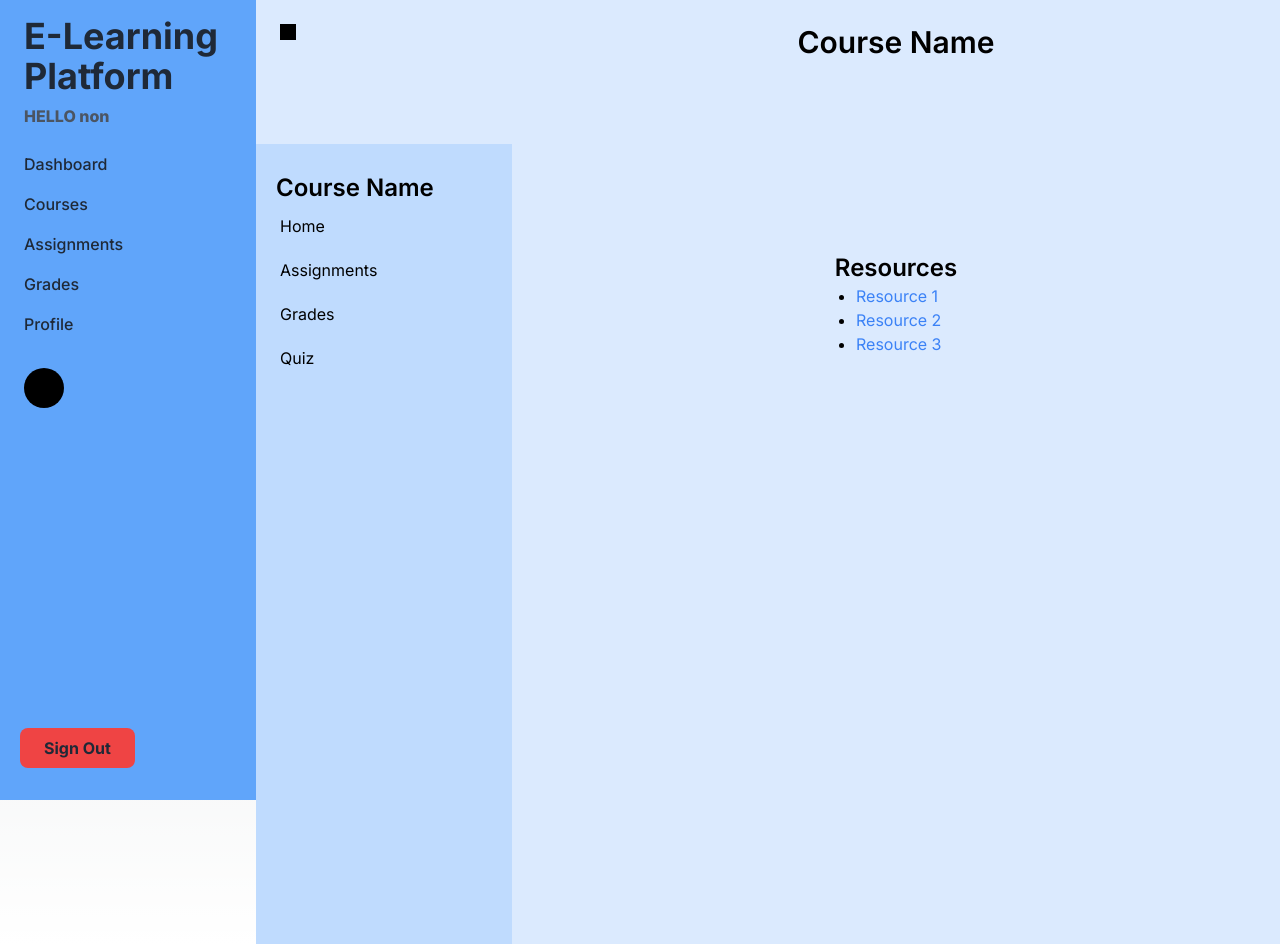
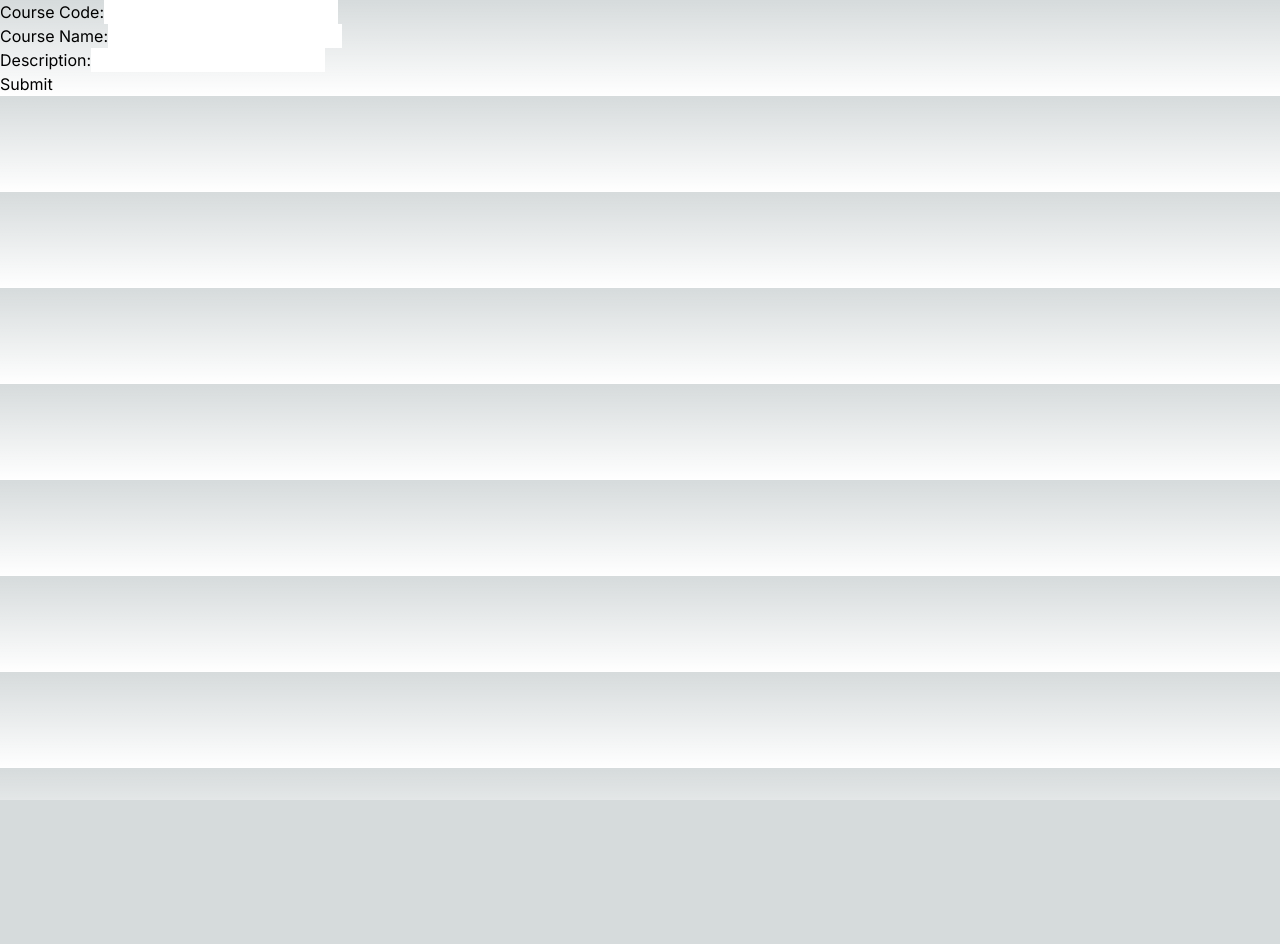
Before and after one commit to OM200401/Discord-Mods, a Next.js app: page /addCourse in a window 1280 px wide. After the commit the page ends 800 px from the top, so only its background shows below. Built offline with nearby package versions, Linux system fonts and the light colour scheme; no server answers.

Commit message:
Temp addCourse page to confirm routing works

```diff
--- /dev/null
+++ b/app/addCourse/page.jsx
@@ -0,0 +1,92 @@
+'use client';
+import { useState } from 'react';
+import { useEffect } from "react";
+import firebase from 'firebase/app'; // import firebase from the firebase/app module
+
+const Page = () => {
+    const [courseCode, setCourseCode] = useState('');
+    const [courseName, setCourseName] = useState('');
+    const [description, setDescription] = useState('');
+
+    const handleInputChange = (e) => {
+        const { name, value } = e.target;
+        if (name === 'courseCode') {
+            setCourseCode(value);
+        } else if (name === 'courseName') {
+            setCourseName(value);
+        } else if (name === 'description') {
+            setDescription(value);
+        }
+    };
+
+    const handleSubmit = async (e) => { // Make sure to mark the handleSubmit function as async
+        e.preventDefault();
+        try {
+            // Initialize Firebase
+            const firebaseConfig = {
+                // your Firebase config here
+            };
+            if (!firebase.apps.length) { // Check if Firebase app is already initialized
+                firebase.initializeApp(firebaseConfig);
+            }
+
+            // Get a reference to the Firestore database
+            const db = firebase.firestore();
+
+            // Create a new document in the "courses" collection
+            await db.collection('courses').doc(courseCode).set({
+                courseCode,
+                courseName,
+                description
+            });
+
+            console.log('Data sent to Firebase successfully!');
+        } catch (error) {
+            console.error('Error sending data to Firebase:', error);
+        }
+
+        console.log('Course Code:', courseCode);
+        console.log('Course Name:', courseName);
+        console.log('Description:', description);
+    };
+
+    return (
+        <div>
+            <form onSubmit={handleSubmit}>
+                <label>
+                    Course Code:
+                    <input
+                        type="text"
+                        name="courseCode"
+                        value={courseCode}
+                        onChange={handleInputChange}
+                    />
+                </label>
+                <br />
+                <label>
+                    Course Name:
+                    <input
+                        type="text"
+                        name="courseName"
+                        value={courseName}
+                        onChange={handleInputChange}
+                    />
+                </label>
+                <br />
+                <label>
+                    Description:
+                    <input
+                        type="text"
+                        name="description"
+                        value={description}
+                        onChange={handleInputChange}
+                    />
+                </label>
+                <br />
+                <button type="submit">Submit</button>
+            </form>
+        </div>
+    );
+};
+
+export default Page;
--- a/app/components/AdminSidebar.jsx
+++ b/app/components/AdminSidebar.jsx
@@ -6,7 +6,7 @@ import { FaHome, FaBook, FaFileAlt, FaUser, FaChalkboard, FaSignOutAlt } from 'r
 
 //Creating a sidebar component to be able to use on all the pages for the app
 
-function Sidebar({ userName }) {
+function AdminSidebar({ userName }) {
     // const router = useRouter();
     // const [isClient, setIsClient] = useState(false);
 
@@ -143,4 +143,4 @@ function Sidebar({ userName }) {
 //     Sidebar = MockSidebar;
 // }
 
-export default Sidebar;
+export default AdminSidebar;
--- a/app/login/page.jsx
+++ b/app/login/page.jsx
@@ -35,8 +35,8 @@ export default function LoginPage() {
 
     useEffect(() => {
         if (user) {
-          console.log("Redirect");
-          redirect('/home');
+          console.log("Redirect to admin");
+          redirect('/admin');
         }
       }, [user]);
 
```
